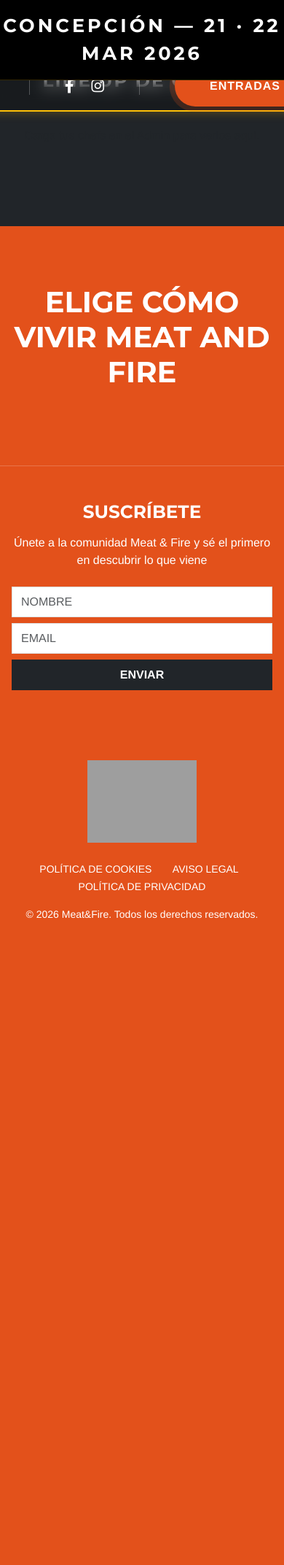
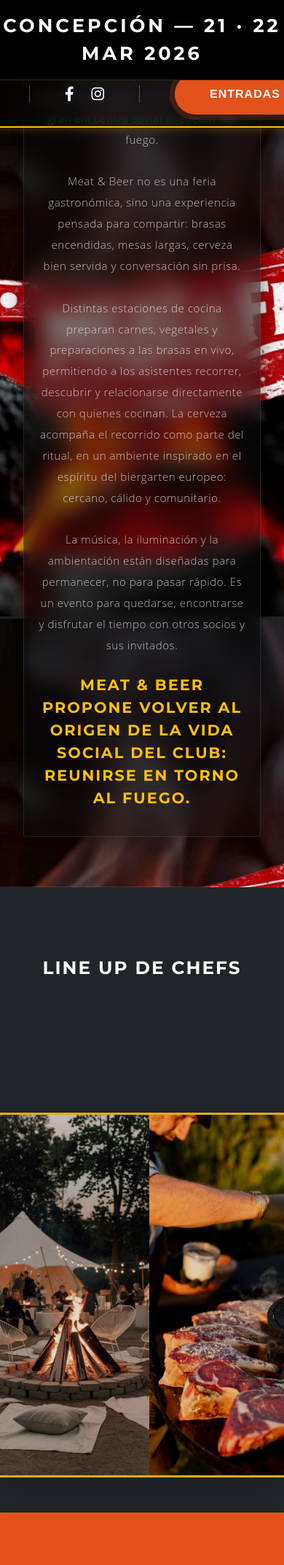
Before and after one commit to VikingoPkk/meat-and-fire-chile, a Django app: page / in a window 390 px wide. Shown: the top 2145 px of the page at 73% size. Before the commit the page ends 1259 px from the top, so only its background shows below. Run offline with Django 5.2, Linux system fonts and the light colour scheme; data that the repository does not hold is empty; grey boxes are pictures that could not be loaded.

Commit message:
Diseño Vanguardista: Fondo Parallax en Experiencia y Banner Panorámico

```diff
--- a/static/css/style.css
+++ b/static/css/style.css
@@ -33,7 +33,7 @@ h1, h2, h3, h5 {
     left: 0;
     width: 100%;
     height: 100%;
-    background: rgba(0, 0, 0, 0.6); /* Oscurece la imagen para legibilidad */
+    background: rgba(0, 0, 0, 0.6);
     z-index: 1;
 }
 
@@ -42,57 +42,121 @@ h1, h2, h3, h5 {
     z-index: 2;
 }
 
-/* Estilo para las fotos de los Chefs (Grilla) */
+/* --- SECCIÓN EXPERIENCIA MODERNA (VANGUARDISTA) --- */
+.experience-section {
+    background-size: cover;
+    background-position: center;
+    background-attachment: fixed; /* Efecto Parallax suave */
+    min-height: 80vh;
+    display: flex;
+    align-items: center;
+    position: relative;
+    border-top: 1px solid rgba(255,255,255,0.1);
+    border-bottom: 1px solid rgba(255,255,255,0.1);
+}
+
+.experience-card {
+    background: rgba(10, 10, 10, 0.5); /* Negro profundo transparente */
+    border: 1px solid rgba(255, 255, 255, 0.1);
+    backdrop-filter: blur(15px); /* Desenfoque intenso moderno */
+    -webkit-backdrop-filter: blur(15px);
+    max-width: 950px;
+    border-radius: 4px;
+    transition: all 0.6s cubic-bezier(0.165, 0.84, 0.44, 1);
+    box-shadow: 0 10px 30px rgba(0,0,0,0.5);
+}
+
+.experience-card:hover {
+    background: rgba(0, 0, 0, 0.85);
+    border: 1px solid rgba(255, 193, 7, 0.5);
+    transform: translateY(-5px);
+    box-shadow: 0 20px 50px rgba(0,0,0,0.8);
+}
+
+.experience-text {
+    font-family: 'Open Sans', 'Roboto', sans-serif;
+    color: rgba(255, 255, 255, 0.7);
+    font-size: 1.05rem;
+    line-height: 1.9;
+    letter-spacing: 0.5px;
+    font-weight: 300;
+    transition: all 0.5s ease;
+}
+
+.experience-card:hover .experience-text {
+    color: rgba(255, 255, 255, 0.95);
+    text-shadow: 0 0 5px rgba(255,255,255,0.2);
+}
+
+.experience-title {
+    font-family: 'Montserrat', sans-serif;
+    font-size: 1.3rem;
+    font-weight: 700;
+    text-transform: uppercase;
+    letter-spacing: 2px;
+    color: #ffc107;
+    transition: all 0.5s ease;
+}
+
+.experience-card:hover .experience-title {
+    color: #ffffff;
+    text-shadow: 0 0 15px rgba(255, 193, 7, 0.8);
+}
+
+/* --- LINE UP DE CHEFS --- */
 .chef-card {
     border: none;
     background: none;
-    padding: 10px;
+    padding: 15px;
     text-align: center;
     transition: transform 0.3s ease;
 }
 
-.chef-card img {
-    filter: grayscale(100%);
-    transition: all 0.5s ease;
+.chef-img {
+    filter: grayscale(0%) !important;
+    border: 3px solid #ffc107;
+    box-shadow: 0 0 15px rgba(255, 193, 7, 0.4);
+    transition: all 0.4s ease;
     object-fit: cover;
-    height: 400px;
+    height: 350px;
     width: 100%;
     display: block;
 }
 
-.chef-card:hover {
-    transform: scale(1.02);
+.chef-card:hover .chef-img {
+    transform: scale(1.03);
+    box-shadow: 0 0 25px rgba(255, 193, 7, 0.7);
 }
 
-.chef-card:hover img {
-    filter: grayscale(0%);
-    transform: scale(1.05);
+.chef-name-box {
+    background-color: #ffc107;
+    padding: 10px;
+    margin-top: -15px;
+    position: relative;
+    z-index: 3;
+    display: inline-block;
+    width: 90%;
+    box-shadow: 0 4px 10px rgba(0,0,0,0.3);
 }
 
 .chef-card h5 {
-    margin-top: 15px;
+    color: #000 !important;
+    margin: 0;
+    font-size: 1.1rem;
+    font-weight: 900;
     letter-spacing: 1px;
-    font-size: 1.2rem;
-    color: #ffffff;
 }
 
-.chef-card small {
+.chef-specialty {
     color: #ffc107;
     text-transform: uppercase;
     font-weight: bold;
+    font-size: 0.8rem;
+    margin-top: 10px;
+    display: block;
 }
 
-/* Botones personalizados */
-.btn-outline-light {
-    border-radius: 0;
-    border-width: 2px;
-    padding: 12px 30px;
-    font-weight: bold;
-    letter-spacing: 1px;
-    transition: 0.3s;
-}
-
-/* Sección de Tickets */
+/* --- SECCIÓN DE TICKETS --- */
 .tickets-container {
     background-color: #e3511b;
     padding: 60px 0;
@@ -119,9 +183,7 @@ h1, h2, h3, h5 {
     margin: 10px 0;
 }
 
-/* --- REGLAS DE ESTÉTICA ACTUALIZADAS --- */
-
-/* Ajuste de tipografía masiva para el Hero */
+/* --- ESTÉTICA HERO --- */
 .hero-section h2 {
     letter-spacing: 8px;
     font-size: 4.5rem;
@@ -130,48 +192,50 @@ h1, h2, h3, h5 {
     text-shadow: 2px 2px 20px rgba(0,0,0,0.8);
 }
 
-/* Efecto de suavizado para el logo central */
 .hero-section img {
     filter: drop-shadow(0 0 15px rgba(0,0,0,0.5));
     transition: transform 0.5s ease;
 }
 
-.hero-section img:hover {
-    transform: scale(1.05);
+.nav-capsule {
+    backdrop-filter: blur(10px);
+    border: 2px solid #ffc107;
+    box-shadow: 0 0 15px rgba(255, 193, 7, 0.3);
 }
 
-/* Cápsula de Navegación más grande y con borde amarillo */
-.nav-capsule {
-    backdrop-filter: blur(10px);
-    border: 2px solid #ffc107; /* Borde amarillo fuego */
-    box-shadow: 0 0 15px rgba(255, 193, 7, 0.3); /* Resplandor amarillo suave */
+/* --- EFECTO BANNER PANORÁMICO (VANGUARDISTA) --- */
+.full-width-banner img {
+    transition: transform 0.8s ease;
+    filter: brightness(0.9);
 }
 
-/* Animación de Pulso para el Botón Entradas */
+.full-width-banner:hover img {
+    transform: scale(1.02);
+    filter: brightness(1.1);
+}
+
 @keyframes pulse {
-    0% {
-        box-shadow: 0 0 0 0 rgba(227, 81, 27, 0.7);
-    }
-    70% {
-        box-shadow: 0 0 0 10px rgba(227, 81, 27, 0);
-    }
-    100% {
-        box-shadow: 0 0 0 0 rgba(227, 81, 27, 0);
-    }
+    0% { box-shadow: 0 0 0 0 rgba(227, 81, 27, 0.7); }
+    70% { box-shadow: 0 0 0 10px rgba(227, 81, 27, 0); }
+    100% { box-shadow: 0 0 0 0 rgba(227, 81, 27, 0); }
 }
 
 .btn-pulse {
     animation: pulse 2s infinite;
 }
 
-/* Comportamiento en móviles */
+/* --- RESPONSIVE --- */
 @media (max-width: 768px) {
     .hero-section h2 {
         font-size: 1.8rem !important;
         letter-spacing: 3px !important;
     }
-    .nav-capsule {
-        padding: 5px 15px !important;
+    .experience-card {
+        padding: 20px !important;
+        margin: 20px;
+    }
+    .experience-text {
+        font-size: 0.95rem;
     }
     .ticket-price {
         font-size: 2.5rem;
--- a/templates/index.html
+++ b/templates/index.html
@@ -22,14 +22,28 @@
             <img src="{% static 'img/logo_meat_fire.png' %}" class="img-fluid mb-4" style="max-width: 280px;" alt="Meat and Fire Logo">
 
             <div class="position-absolute bottom-0 mb-5 w-100 text-center">
-    <h2 class="text-white text-uppercase" style="letter-spacing: 8px; font-size: 4.5rem; font-weight: 900; line-height: 1;">
-        La Gastronomía del <span style="color: #ffc107; text-shadow: 0 0 20px rgba(255, 193, 7, 0.5);">Fuego</span>
-    </h2>
-</div>
+                <h2 class="text-white text-uppercase" style="letter-spacing: 8px; font-size: 4.5rem; font-weight: 900; line-height: 1;">
+                    La Gastronomía del <span style="color: #ffc107; text-shadow: 0 0 20px rgba(255, 193, 7, 0.5);">Fuego</span>
+                </h2>
+            </div>
         </div>
     </section>
     {% endif %}
 {% endfor %}
+
+<section class="experience-section" style="background-image: url('{% static 'img/brasas_fondo_section.jpeg' %}');">
+    <div class="container d-flex justify-content-center align-items-center py-5">
+        <div class="experience-card p-5 text-center">
+            <p class="experience-text">
+                Durante dos jornadas el Club Deportivo Alemán se transforma en un gran encuentro social alrededor del fuego.<br><br>
+                Meat & Beer no es una feria gastronómica, sino una experiencia pensada para compartir: brasas encendidas, mesas largas, cerveza bien servida y conversación sin prisa.<br><br>
+                Distintas estaciones de cocina preparan carnes, vegetales y preparaciones a las brasas en vivo, permitiendo a los asistentes recorrer, descubrir y relacionarse directamente con quienes cocinan. La cerveza acompaña el recorrido como parte del ritual, en un ambiente inspirado en el espíritu del biergarten europeo: cercano, cálido y comunitario.<br><br>
+                La música, la iluminación y la ambientación están diseñadas para permanecer, no para pasar rápido. Es un evento para quedarse, encontrarse y disfrutar el tiempo con otros socios y sus invitados.
+            </p>
+            <p class="experience-title mt-4">Meat & Beer propone volver al origen de la vida social del club: reunirse en torno al fuego.</p>
+        </div>
+    </div>
+</section>
 
 <section class="container my-5 py-5">
     <h2 class="text-center text-white mb-5 text-uppercase fw-bold" style="letter-spacing: 2px;">Line Up de Chefs</h2>
@@ -37,16 +51,28 @@
         {% for chef in chefs %}
         <div class="col-6 col-md-4 col-lg-3">
             <div class="card bg-transparent border-0 chef-card text-center">
-                <img src="{{ chef.image.url }}" class="card-img-top rounded-0 mb-3 chef-img" alt="{{ chef.name }}">
+                <img src="{{ chef.image.url }}" class="card-img-top rounded-0 chef-img" alt="{{ chef.name }}">
+
                 <div class="card-body p-0">
-                    <h5 class="text-white fw-bold mb-0 text-uppercase" style="font-size: 1.1rem;">{{ chef.name }}</h5>
-                    <small class="text-warning text-uppercase" style="font-size: 0.8rem; font-weight: 700;">{{ chef.specialty }}</small>
+                    <div class="chef-name-box">
+                        <h5 class="text-uppercase">{{ chef.name }}</h5>
+                    </div>
+                    <span class="chef-specialty">{{ chef.specialty }}</span>
                 </div>
             </div>
         </div>
         {% empty %}
         <p class="text-center text-muted text-white">Carga tus chefs en el Admin para verlos aquí.</p>
         {% endfor %}
+    </div>
+</section>
+
+<section class="full-width-banner my-5">
+    <div class="container-fluid p-0">
+        <img src="{% static 'img/collage_experiencia.png' %}"
+             alt="Experiencia Meat and Fire"
+             class="img-fluid w-100 shadow-lg"
+             style="height: 500px; object-fit: cover; border-top: 3px solid #ffc107; border-bottom: 3px solid #ffc107;">
     </div>
 </section>
 
```
Also changed, not shown: static/img/brasas_fondo_section.jpeg (added), static/img/collage_experiencia.png (added).
